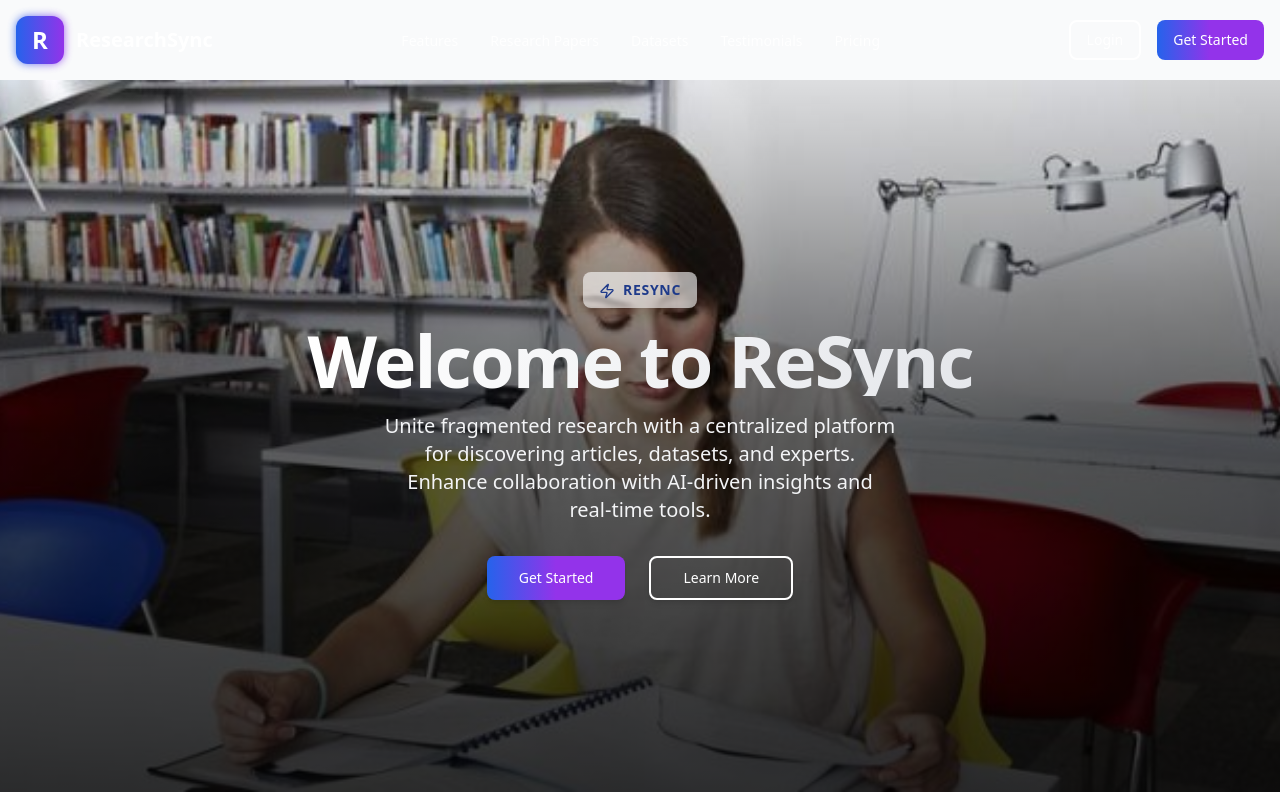
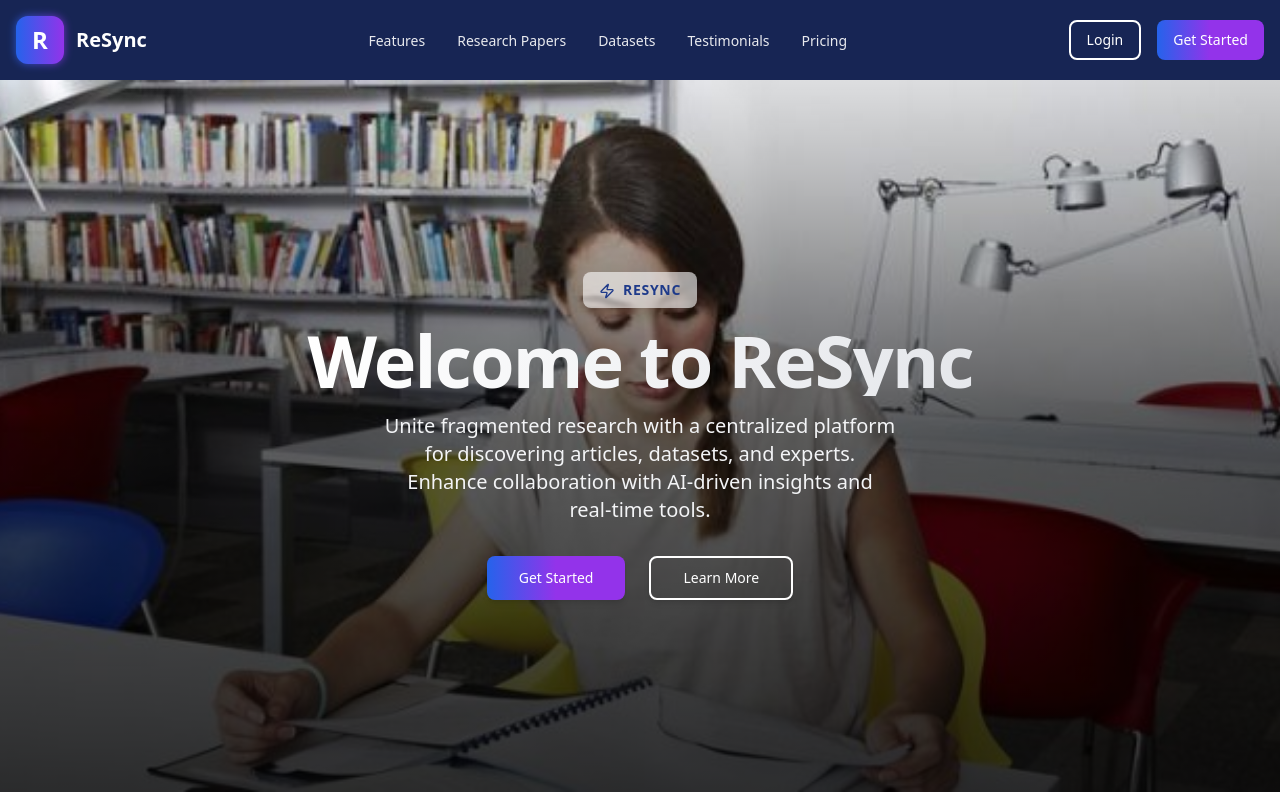
Before and after one commit to kunalpro379/invictus-25, a React (Vite) app in the folder frontend/: page / in a window 1280 px wide. Shown: the top 800 px of the page. Built offline with nearby package versions, Linux system fonts and the light colour scheme.

Commit message:
done with final lnading, signin, and signup pages, now going with dashboard

```diff
--- a/frontend/src/pages/landing.jsx
+++ b/frontend/src/pages/landing.jsx
@@ -29,7 +29,7 @@ export default function LandingPage() {
 
   return (
     <div className="flex min-h-screen flex-col bg-gray-50">
-      <header className={`bg-blue-950 fixed w-full z-50 transition-all duration-300 ${scrolled ? "bg-white/80 shadow-lg" : "bg-transparent"}`}>
+      <header className="bg-blue-950 fixed w-full z-50 transition-all duration-300">
         <div className="container mx-auto px-4 h-20 flex items-center justify-between">
           <motion.div whileHover={{ scale: 1.05 }}>
             <Link to="/" className="flex items-center space-x-3">
@@ -40,7 +40,7 @@ export default function LandingPage() {
                 </div>
               </div>
               <span className="text-xl font-bold transition-colors duration-300 text-white" >
-                ResearchSync
+                ReSync
               </span>
             </Link>
           </motion.div>
```
Also changed, not shown: 1 other file (tests, documents, lock files or other folders).
